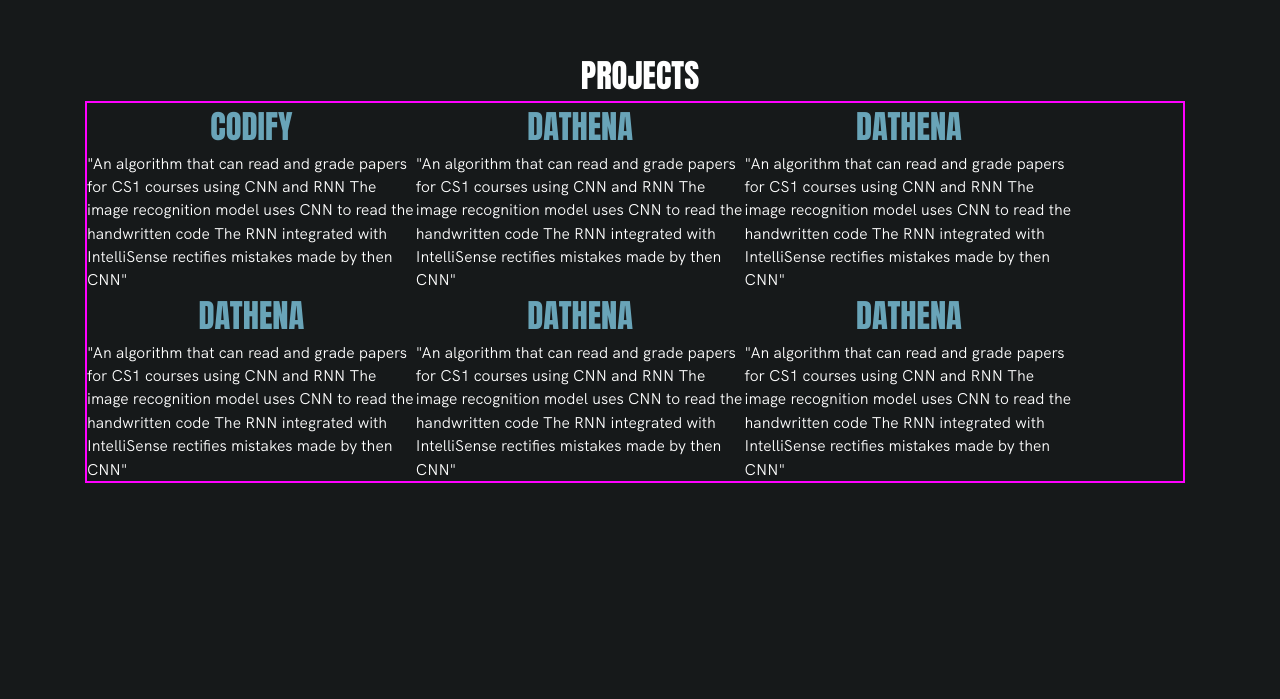
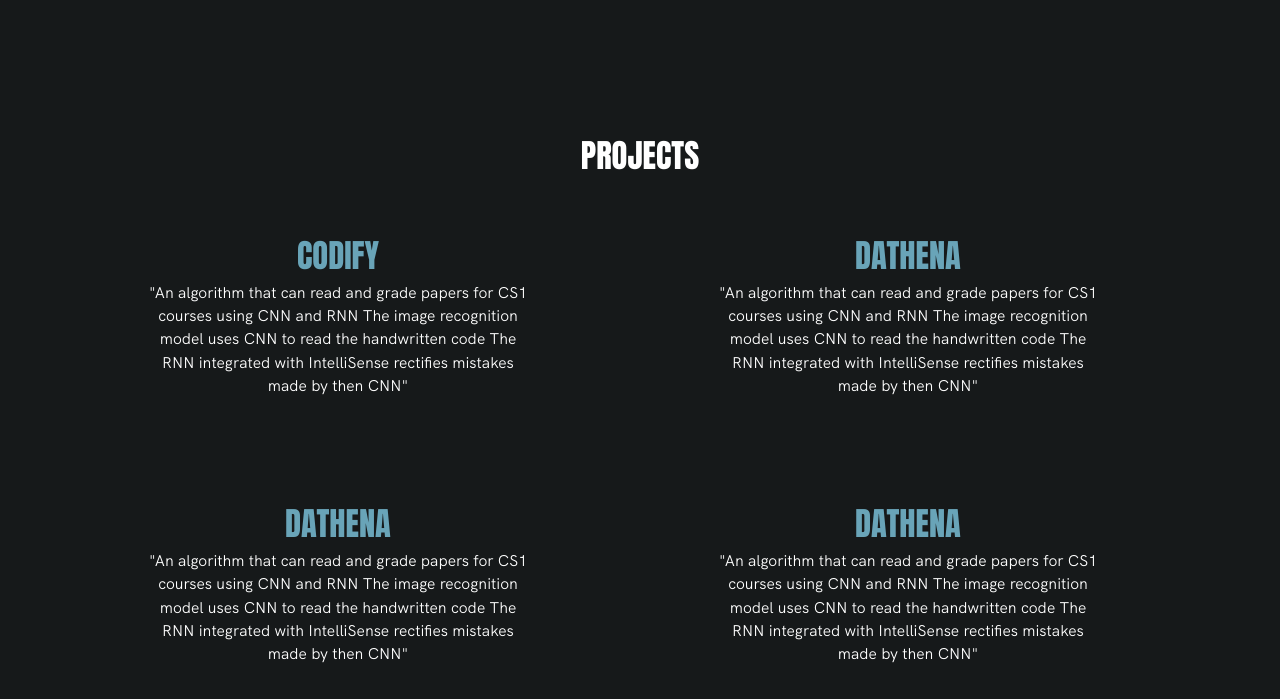
Before and after one commit to Harsh-2420/personal-website, a React (Create React App) app in the folder website/: page / in a window 1280 px wide. Shown: the part 2564-3263 px from the top of the page. Built offline with nearby package versions, Linux system fonts and the light colour scheme.

Commit message:
UI for Other Proj Page

```diff
--- a/website/src/App.css
+++ b/website/src/App.css
@@ -202,8 +202,13 @@ html {
   text-transform: uppercase;
 }
 .project-container {
-  width: 30%;
+  width: 70%;
   /* border: red 2px solid; */
+  display: flex;
+  flex-direction: column;
+  margin-left: 5vw;
+  margin-bottom: 4vw;
+  margin-top: 4vw;
 }
 .project-header {
   font-size: 2.5rem;
@@ -219,5 +224,5 @@ html {
   /* border: purple 2px solid; */
   color: white;
   font-weight: 400;
-  text-align: left;
+  text-align: center;
 }
--- a/website/src/Components/allProjects.js
+++ b/website/src/Components/allProjects.js
@@ -15,11 +15,10 @@ export const Projects = () => {
     >
       <div
         className="container"
-        style={
-          {
-            // border: "white 2px solid",
-          }
-        }
+        style={{
+          // border: "white 2px solid",
+          top: "10vh",
+        }}
       >
         <div
           className="all-proj-title"
@@ -29,20 +28,24 @@ export const Projects = () => {
         </div>
         <div
           className="projects-container"
-          style={{
-            border: "magenta 2px solid",
-            display: "flex",
-            flexWrap: "wrap",
-            width: "1100px",
-            alignSelf: "center",
-          }}
+          // style={{ border: "magenta 2px solid" }}
         >
-          <Codify />
-          <Dathena />
-          <Dathena />
-          <Dathena />
-          <Dathena />
-          <Dathena />
+          <Row>
+            <Col>
+              <Codify />
+            </Col>
+            <Col>
+              <Dathena />
+            </Col>
+          </Row>
+          <Row>
+            <Col>
+              <Dathena />
+            </Col>
+            <Col>
+              <Dathena />
+            </Col>
+          </Row>
         </div>
       </div>
     </header>
```
Also changed, not shown: 1 other file (tests, documents, lock files or other folders).
